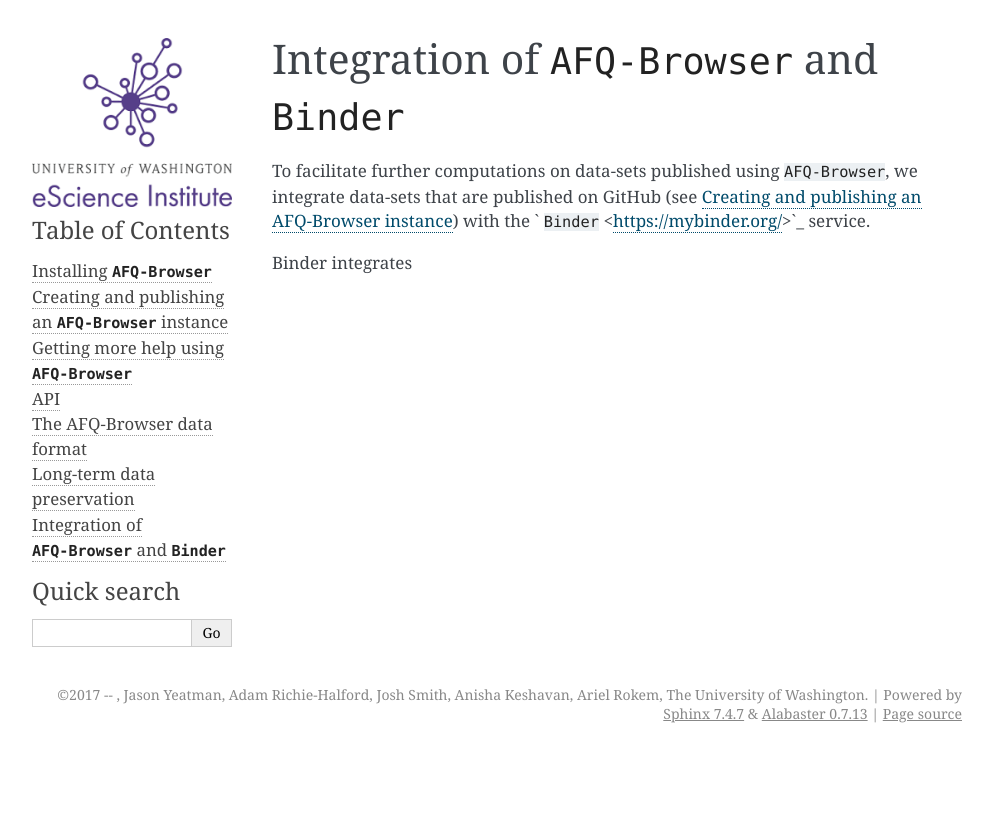
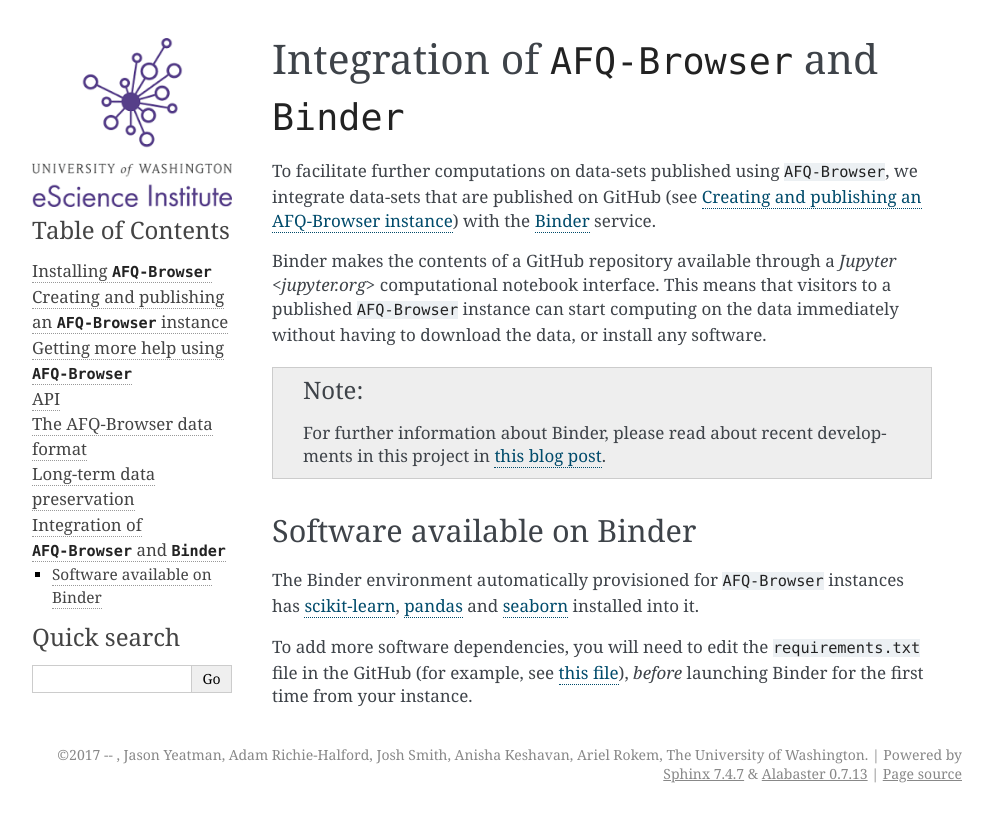
Before and after one commit to yeatmanlab/AFQ-Browser, a Sphinx documentation site: the page built from doc/binder_integration.rst, in a window 1280 px wide. Shown: the top 822 px of the page, without its empty margins (148-1141 px from the left). Built offline with Sphinx 7.4.7, drawn with Linux system fonts in a browser that asks for light colours; pages that are not in the unit, such as notebooks, are missing from menus.

Commit message:
Finish the Binder integration section.

```diff
--- a/doc/binder_integration.rst
+++ b/doc/binder_integration.rst
@@ -4,6 +4,25 @@
 =============================================
 
 To facilitate further computations on data-sets published using
-``AFQ-Browser``, we integrate data-sets that are published on GitHub (see :ref:`usage_guide`) with the ` ``Binder`` <https://mybinder.org/>`_ service.
+``AFQ-Browser``, we integrate data-sets that are published on GitHub (see :ref:`usage_guide`) with the `Binder <https://mybinder.org/>`_ service.
 
-Binder integrates
+Binder makes the contents of a GitHub repository available through a
+`Jupyter <jupyter.org>` computational notebook interface. This means that
+visitors to a published ``AFQ-Browser`` instance can start computing on the
+data immediately without having to download the data, or install any software.
+
+.. note:: For further information about Binder, please read about recent
+  developments in this project in `this blog post <https://elifesciences.org/labs/8653a61d/introducing-binder-2-0-share-your-interactive-research-environment>`_.
+
+
+Software available on Binder
+~~~~~~~~~~~~~~~~~~~~~~~~~~~~~~~
+
+The Binder environment automatically provisioned for ``AFQ-Browser`` instances
+has `scikit-learn <http://scikit-learn.org/>`_,
+`pandas <https://pandas.pydata.org>`_ and
+`seaborn <https://seaborn.pydata.org/>`_
+installed into it.
+
+To add more software dependencies, you will need to edit the
+``requirements.txt`` file in the GitHub (for example, see `this file <https://github.com/yeatmanlab/Sarica_2017/blob/gh-pages/requirements.txt>`_), `before` launching Binder for the first time from your instance.
```
